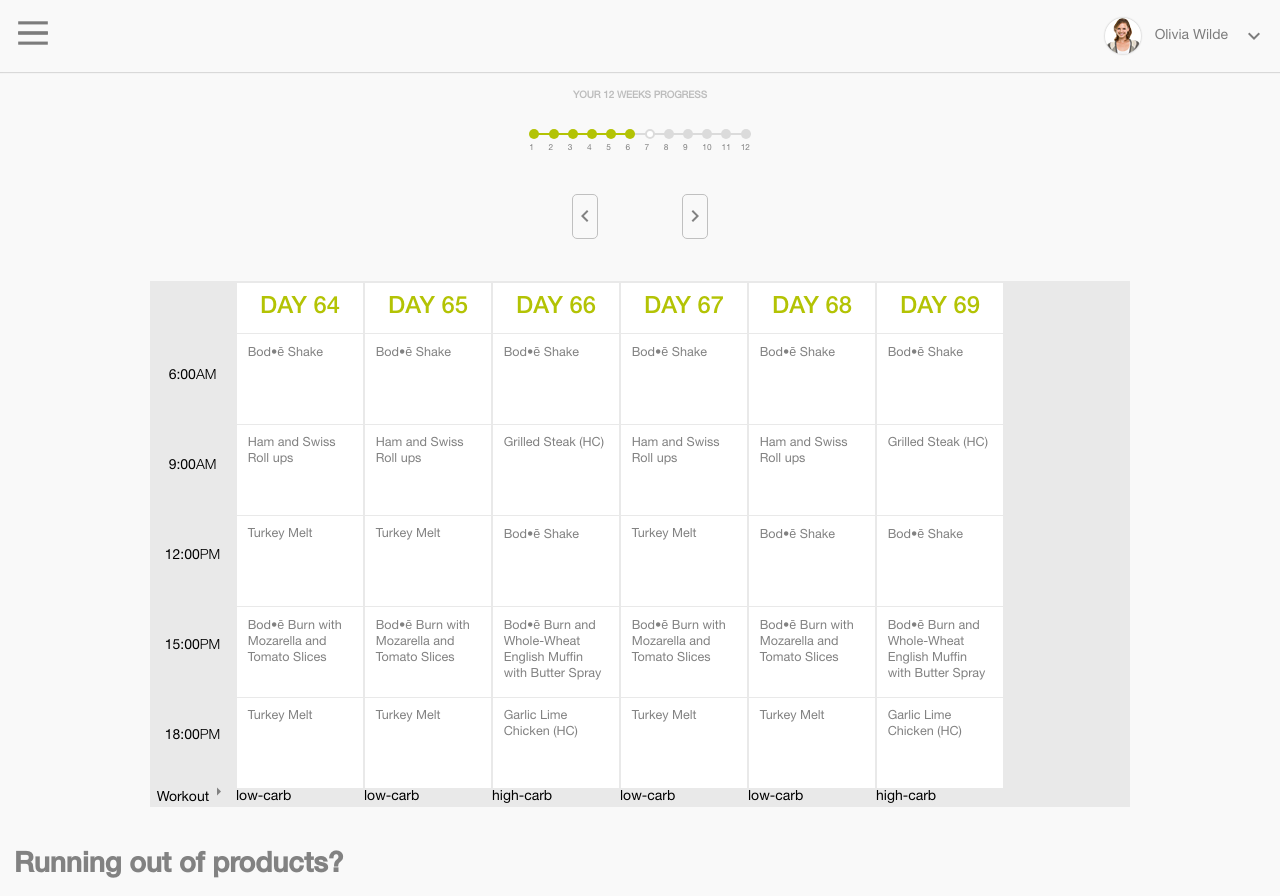
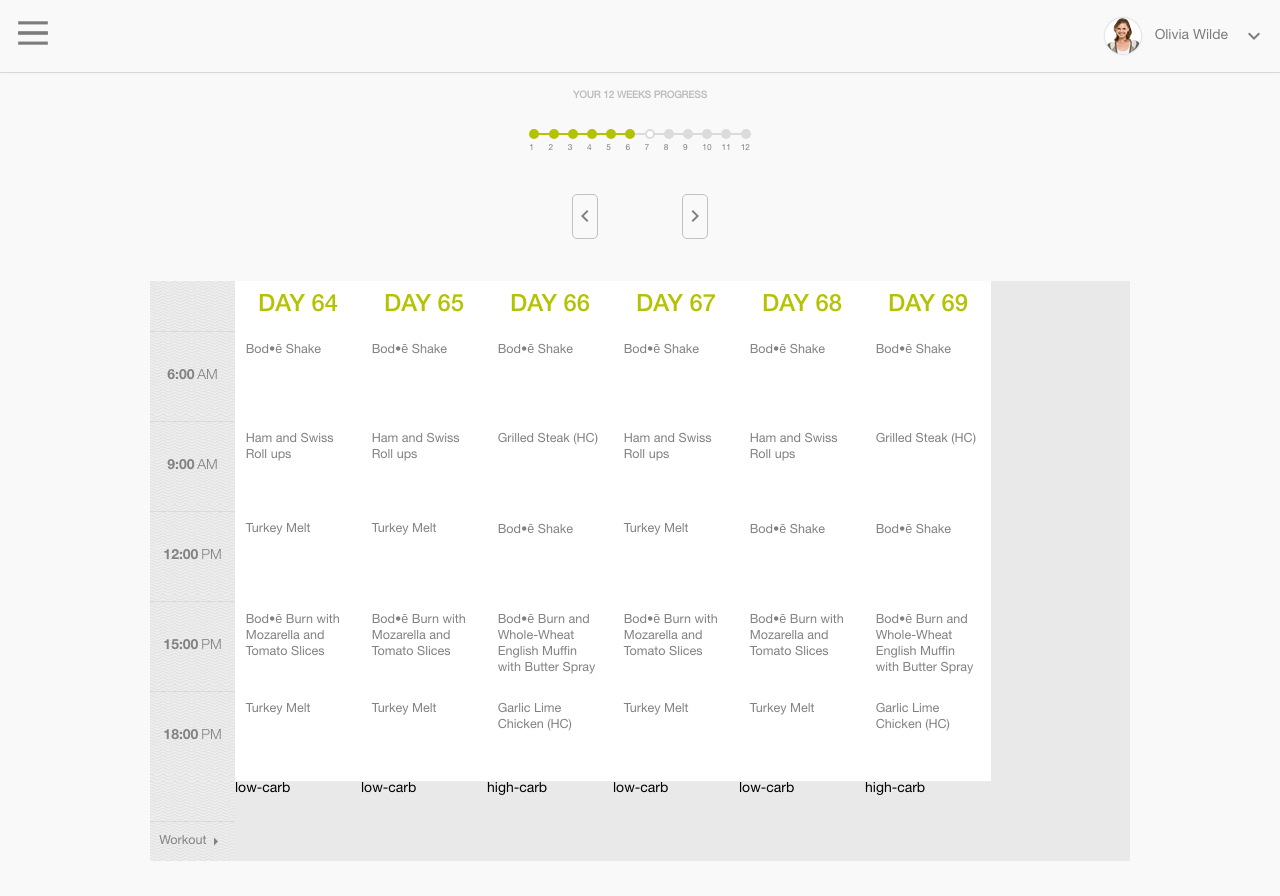
Before and after one commit to annaszalkiewicz/react-diet-app, a React (Create React App) app: page /dashboard in a window 1280 px wide. Shown: the top 896 px of the page. Built offline with nearby package versions, Linux system fonts and the light colour scheme.

Commit message:
Edit meal plan hours styling

```diff
--- /dev/null
+++ b/src/sass/_MealHours.scss
@@ -0,0 +1,56 @@
+@import './Variables';
+
+.mealPlan_hours {
+  display: flex;
+  flex-direction: column;
+  justify-content: center;
+  align-items: center;
+  width: 85px;
+}
+.mealPlan_hour {
+  display: flex;
+  justify-content: center;
+  align-items: center;
+  width: 100%;
+  height: 90px;
+  color: $darkTextGray;
+  font-family: $helveticaBold;
+  background: $tableBackground;
+  border-top: solid 1px #dbdbdb;
+}
+.mealPlan_hours--empty {
+  width: 100%;
+  height: 50px;
+  background: $tableBackground;
+}
+.mealPlan_hours--small {
+  width: 100%;
+  height: 40px;
+  text-align: center;
+  font-size: 0.9em;
+  color: $darkTextGray;
+  display: flex;
+  justify-content: center;
+  align-items: center;
+  background: $tableBackground;
+}
+.mealPlan_hours--workout {
+  border-top: solid 1px #dbdbdb;
+}
+.mealPlan_hours--icon {
+  color: $darkTextGray;
+}
+.mealPlan_hour--am {
+  &::after {
+    content: "AM";
+    font-family: $helveticaLight;
+    margin-left: 0.2em;
+  }
+}
+.mealPlan_hour--pm {
+  &::after {
+    content: "PM";
+    font-family: $helveticaLight;
+    margin-left: 0.2em;
+  }
+}
--- a/src/sass/_MealPlan.scss
+++ b/src/sass/_MealPlan.scss
@@ -12,39 +12,8 @@
   display: flex;
   justify-content: left;
 }
-.mealPlan_hours {
-  display: flex;
-  flex-direction: column;
-  justify-content: center;
-  align-items: center;
-  width: 85px;
-}
-.mealPlan_hour {
-  display: flex;
-  justify-content: center;
-  align-items: center;
-  width: 100%;
-  height: 90px;
-}
-.mealPlan_hours--empty {
-  width: 100%;
-  height: 50px;
-}
-.mealPlan_hour--am {
-  &::after {
-    content: " AM";
-    font-family: $helveticaLight;
-  }
-}
-.mealPlan_hour--pm {
-  &::after {
-    content: " PM";
-    font-family: $helveticaLight;
-  }
-}
 .mealPlan_day {
   width: 126px;
-  margin: 1px;
 }
 .mealPlan_heading {
   display: flex;
@@ -53,7 +22,6 @@
   width: 126px;
   height: 50px;
   background: $white;
-  margin: 1px;
   font-family: $helveticaMedium;
   font-size: 1.7em;
   color: $green;
@@ -65,7 +33,6 @@
   display: flex;
   justify-content: left;
   background: $white;
-  margin: 1px;
   padding: 0.85em 0.85em 0 0.85em;
   font-size: 0.9em;
   color: $darkTextGray;
--- a/src/sass/_Variables.scss
+++ b/src/sass/_Variables.scss
@@ -17,3 +17,4 @@ $textGray: #7c7c7c;
 $darkTextGray: #828282;
 
 $boxShadow: rgba(0,0,0,0.13) 0 0 5px;
+$tableBackground: url('../assets/img/table_background_hour.jpg');
--- a/src/sass/index.scss
+++ b/src/sass/index.scss
@@ -60,5 +60,6 @@ a {
 @import './User';
 @import './Timeline';
 @import './MealPlan';
+@import './MealHours';
 @import './Slider';
 @import './Footer';
```
Also changed, not shown: src/assets/img/table_background.jpg (deleted), src/assets/img/table_background_hour.jpg (added).
